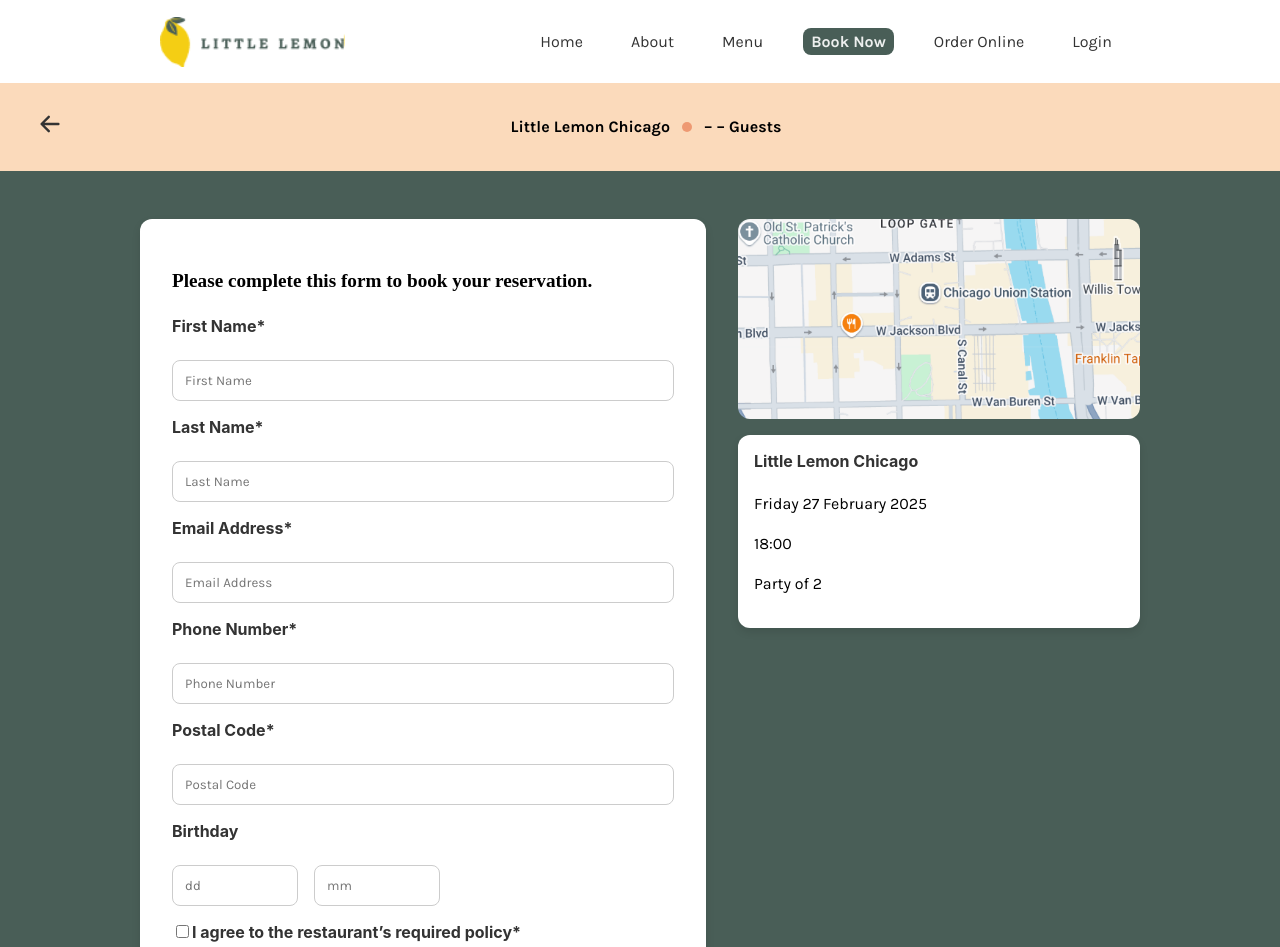
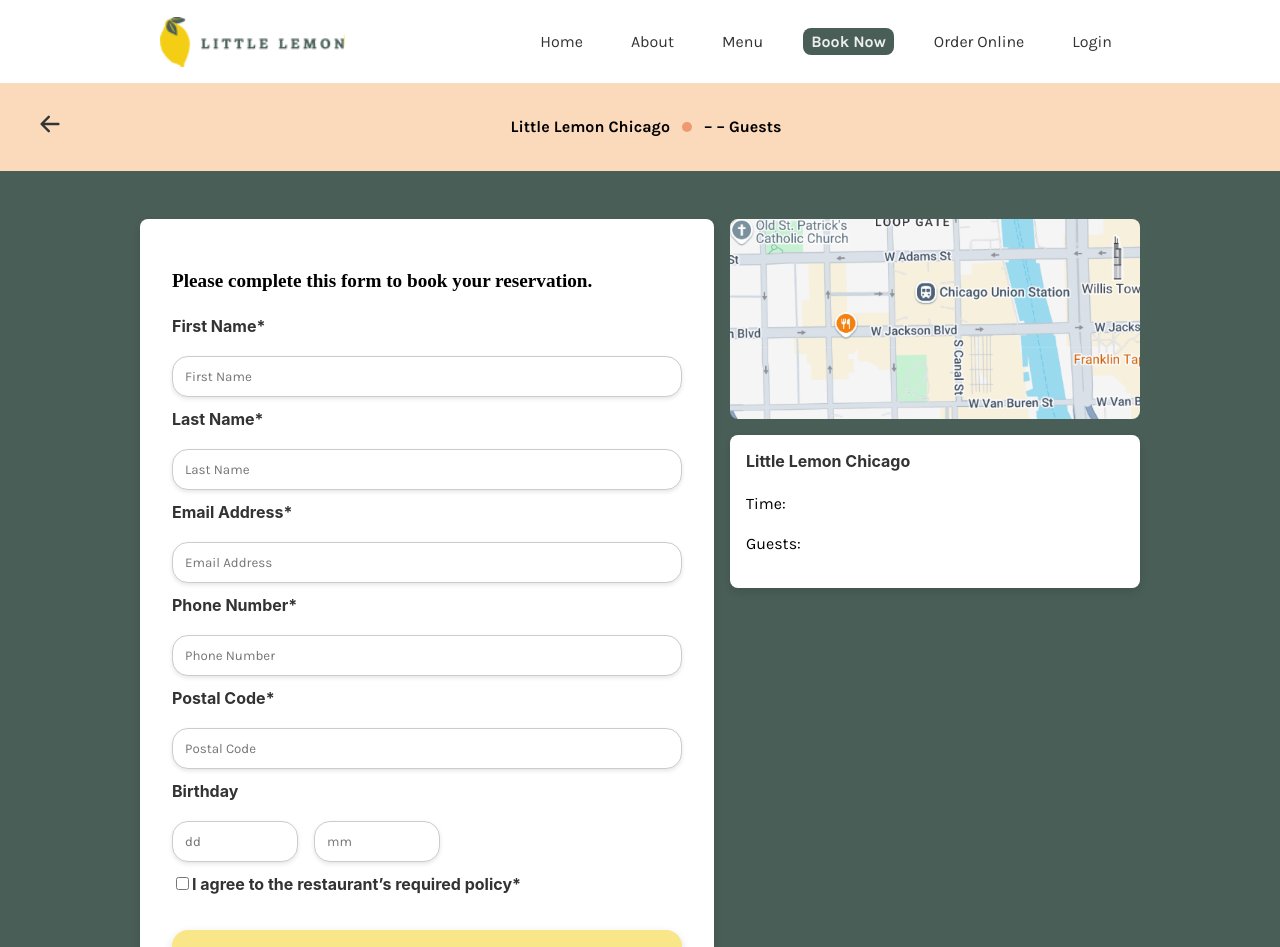
Before and after one commit to MAla-Ketola/Little-Lemon, a React (Create React App) app: page /booking/contact in a window 1280 px wide. Shown: the top 947 px of the page. Built offline with nearby package versions, Linux system fonts and the light colour scheme; a web font is replaced by a local one.

Commit message:
hooked up conatct info page

```diff
--- a/src/components/Main.js
+++ b/src/components/Main.js
@@ -15,7 +15,7 @@
   if (action.type !== "UPDATE_TIMES") {
     return state;
   }
-  const { date, existingBookings = [] } = action;
+  const { date, existingBookings = [], currentBookingTime } = action;
 
   const allSlots =
     typeof window.fetchAPI === "function" ? window.fetchAPI(date) : [];
@@ -25,7 +25,15 @@
     .filter((b) => new Date(b.date).toDateString() === date.toDateString())
     .map((b) => b.time);
 
-  return allSlots.filter((slot) => !bookedSlots.includes(slot));
+  let available = allSlots.filter((slot) => !bookedSlots.includes(slot));
+
+  // If modifying a booking, re-include their current time if it was removed
+  if (currentBookingTime && !available.includes(currentBookingTime)) {
+    available.push(currentBookingTime);
+    available.sort(); // optional
+  }
+
+  return available;
 }
 
 export default function Main({ children }) {
@@ -47,27 +55,57 @@
   }, [bookings]);
 
   const submitForm = (formData) => {
-    if (!window.submitAPI(formData)) return false;
+    if (!window.submitAPI(formData)) return null;
 
     if (formData.id) {
-      // — modifying an existing booking —
-      setBookings((prev) =>
-        prev.map((b) => (b.id === formData.id ? formData : b))
-      );
-      // send the updated booking (with its id) into state:
-      navigate("/booking/contact", { state: formData });
+      // --- Existing booking (modification) ---
+      setBookings((prev) => {
+        const previous = prev.find((b) => b.id === formData.id);
+        const updated = prev.map((b) => (b.id === formData.id ? formData : b));
+
+        if (
+          previous &&
+          (previous.date !== formData.date || previous.time !== formData.time)
+        ) {
+          dispatch({
+            type: "UPDATE_TIMES",
+            date: new Date(formData.date),
+            existingBookings: updated.filter((b) => b.id !== formData.id),
+          });
+        }
+        return updated;
+      });
+      return formData;
     } else {
-      // — brand-new booking — give it an ID _and_ use _that_ object for both storage and navigation
+      // --- New booking ---
       const bookingWithId = { ...formData, id: Date.now() };
+
       setBookings((prev) => [...prev, bookingWithId]);
-      navigate("/booking/contact", { state: bookingWithId });
+
+      dispatch({
+        type: "UPDATE_TIMES",
+        date: new Date(bookingWithId.date),
+        existingBookings: [...bookings, bookingWithId],
+      });
+      return bookingWithId;
     }
-
-    return true;
   };
 
   const cancelBooking = (bookingId) => {
-    setBookings((prev) => prev.filter((b) => b.id !== bookingId));
+    // 1) find the one being cancelled
+    const cancelled = bookings.find((b) => b.id === bookingId);
+    if (!cancelled) return;
+
+    // 2) drop it from state
+    const updated = bookings.filter((b) => b.id !== bookingId);
+    setBookings(updated);
+
+    // 3) immediately re-run UPDATE_TIMES for that date
+    dispatch({
+      type: "UPDATE_TIMES",
+      date: new Date(cancelled.date),
+      existingBookings: updated,
+    });
   };
 
   return (
--- a/src/pages/confirmationPage.js
+++ b/src/pages/confirmationPage.js
@@ -51,7 +51,7 @@
         <h1>Reservation Confirmed!</h1>
         <p>
           A confirmation email has been sent to{" "}
-          <strong>emma@example.com</strong>.
+          <strong>{data.email}</strong>.
         </p>
 
         <div className="summary-box">
--- a/src/pages/contactInfoPage.css
+++ b/src/pages/contactInfoPage.css
@@ -59,14 +59,14 @@
     margin: 0 auto;
     display: flex;
     flex-wrap: wrap;
-    gap: 2rem;
+    gap: 1rem;
     justify-content: center;
   }
 
   /* ===== Form Styling ===== */
   .contact-form-box {
     background-color: #fff;
-    border-radius: 12px;
+    border-radius: 8px;
     padding: 2rem;
     flex: 1 1 350px;
     box-shadow: 0 4px 8px rgba(0,0,0,0.1);
@@ -80,7 +80,7 @@
   .contact-form {
     display: flex;
     flex-direction: column;
-    gap: 1rem;
+    gap: 0.75rem;
   }
 
   .contact-form input[type="text"],
@@ -88,9 +88,17 @@
   .contact-form input[type="tel"],
   .contact-form input[type="number"] {
     padding: 0.75rem;
-    border-radius: 8px;
+    border-radius: 16px;
     border: 1px solid #ccc;
     font-family: "Karla", sans-serif;
+    box-shadow: 0 2px 4px rgba(0, 0, 0, 0.1);
+  }
+
+  .contact-form input[type="text"]:focus,
+  .contact-form input[type="email"]:focus,
+  .contact-form input[type="tel"]:focus,
+  .contact-form input[type="number"]:focus {
+    outline: 2px solid #495E57;
   }
 
   .birthday-inputs {
@@ -109,6 +117,24 @@
     gap: 0.5rem;
   }
 
+  .error {
+  padding-top: 0.05rem;
+  padding-left: 0.25rem;
+  color: #EE9972;
+  font-size: 0.875rem;
+  font-weight: normal;
+}
+
+.contact-form input.error-field {
+  border: 2px solid #EE9972;
+  border-radius: 16px;
+  transition: box-shadow 0.2s ease;
+}
+
+.contact-form input.error-field:focus {
+  outline: none;
+}
+
   /* ===== Right-Side Summary ===== */
   .contact-summary {
     flex: 1 1 250px;
@@ -119,14 +145,14 @@
 
   .map-image {
     width: 100%;
-    border-radius: 12px;
+    border-radius: 8px;
     object-fit: cover;
     max-height: 200px;
   }
 
   .summary-card {
     background: #fff;
-    border-radius: 12px;
+    border-radius: 8px;
     padding: 1rem;
     box-shadow: 0 4px 8px rgba(0,0,0,0.1);
   }
--- a/src/pages/contactInfoPage.js
+++ b/src/pages/contactInfoPage.js
@@ -4,21 +4,29 @@
 import { useNavigate, useLocation, Link } from "react-router-dom";
 import { HiArrowLeft } from "react-icons/hi";
 
-function ContactInfoPage() {
+function ContactInfoPage( {submitForm} ) {
   const navigate = useNavigate();
   const location = useLocation();
   const booking = location.state || {};
 
-  const [firstName, setFirstName] = useState("");
-  const [lastName, setLastName] = useState("");
-  const [email, setEmail] = useState("");
-  const [phone, setPhone] = useState("");
-  const [postal, setPostal] = useState("");
-  const [day, setDay] = useState("");
-  const [month, setMonth] = useState("");
-  const [agreed, setAgreed] = useState(false);
+  const [firstName, setFirstName] = useState(booking.firstName ||"");
+  const [lastName, setLastName] = useState(booking.lastName ||"");
+  const [email, setEmail] = useState(booking.email ||"");
+  const [phone, setPhone] = useState(booking.phone ||"");
+  const [postal, setPostal] = useState(booking.postal ||"");
+  const [day, setDay] = useState(booking.day ||"");
+  const [month, setMonth] = useState(booking.month ||"");
+  const [agreed, setAgreed] = useState(booking.agreed ||false);
 
   const formRef = useRef(null);
+  const firstNameRef = useRef();
+  const lastNameRef = useRef();
+  const emailRef = useRef();
+  const phoneRef = useRef();
+  const postalRef = useRef();
+  const dayRef = useRef();
+  const monthRef = useRef();
+  const agreedRef = useRef();
   const [isValid, setIsValid] = useState(false);
 
   const formattedDate = booking.date
@@ -26,6 +34,7 @@
         weekday: "short",
         day: "numeric",
         month: "short",
+        year: "numeric"
       })
     : "";
 
@@ -68,7 +77,26 @@
       Object.keys(touched).reduce((acc, f) => ({ ...acc, [f]: true }), {})
     );
 
-    if(!isValid) return;
+    if (!isValid) {
+      if (errors.firstName) {
+        firstNameRef.current.focus();
+      } else if (errors.lastName) {
+        lastNameRef.current.focus();
+      } else if (errors.email) {
+        emailRef.current.focus();
+      } else if (errors.phone) {
+        phoneRef.current.focus();
+      } else if (errors.postal) {
+        postalRef.current.focus();
+      } else if (errors.day) {
+        dayRef.current.focus();
+      } else if (errors.month) {
+        monthRef.current.focus();
+      } else if (errors.agreed) {
+        agreedRef.current.focus();
+      }
+      return;
+    }
 
     // stop if any errors
     if (Object.keys(errors).length > 0) {
@@ -76,8 +104,8 @@
     }
 
     // proceed: navigate to confirmation, pass along all state
-    navigate("/booking/contact/confirmation", {
-      state: {
+    const formData = {
+        ...booking,
         firstName,
         lastName,
         email,
@@ -86,9 +114,16 @@
         day,
         month,
         agreed,
-        ...booking,
-      },
-    });
+      }
+
+      const saved = submitForm(formData);
+      if (!saved) {
+      alert("Sorry—couldn’t complete your reservation. Please try again.");
+      return;
+    }
+
+    // on success, navigate with the real `id` in state
+    navigate("/booking/contact/confirmation", { state: saved });
   };
 
   return (
@@ -96,7 +131,7 @@
       {/* Top Booking Info Banner */}
       <section className="booking-banner">
         <div className="banner-content">
-          <button className="back-button" onClick={() => navigate(-1)}>
+          <button className="back-button" onClick={() => navigate("/booking", {state: booking})}>
             <HiArrowLeft />
           </button>
           <p>
@@ -117,13 +152,17 @@
           <div className="contact-form-box">
             <h3>Please complete this form to book your reservation.</h3>
             <form
-            className="contact-form"
-            ref={formRef}
-            onSubmit={handleSubmit}>
+              className="contact-form"
+              ref={formRef}
+              onSubmit={handleSubmit}
+            >
               <label>First Name*</label>
               <input
                 type="text"
+                id="res-firstName"
+                name="res-firstName"
                 value={firstName}
+                ref={firstNameRef}
                 onChange={(e) => setFirstName(e.target.value)}
                 onBlur={handleBlur("firstName")}
                 className={
@@ -133,13 +172,18 @@
                 required
               />
               {touched.firstName && errors.firstName && (
-                <div className="error">{errors.firstName}</div>
+                <label htmlFor="res-firstName" className="error" tabIndex={0}>
+                  {errors.firstName}
+                </label>
               )}
 
               <label>Last Name*</label>
               <input
                 type="text"
+                id="res-lastName"
+                name="res-lastName"
                 value={lastName}
+                ref={lastNameRef}
                 onChange={(e) => setLastName(e.target.value)}
                 onBlur={handleBlur("lastName")}
                 className={
@@ -149,13 +193,16 @@
                 required
               />
               {touched.lastName && errors.lastName && (
-                <div className="error">{errors.lastName}</div>
+                <label htmlFor="res-lastName" className="error" tabIndex={0}>{errors.lastName}</label>
               )}
 
               <label>Email Address*</label>
               <input
                 type="email"
+                id="res-email"
+                name="res-email"
                 value={email}
+                ref={emailRef}
                 onChange={(e) => setEmail(e.target.value)}
                 onBlur={handleBlur("email")}
                 className={touched.email && errors.email ? "error-field" : ""}
@@ -163,13 +210,16 @@
                 required
               />
               {touched.email && errors.email && (
-                <div className="error">{errors.email}</div>
+                <label htmlFor="res-email" className="error" tabIndex={0}>{errors.email}</label>
               )}
 
               <label>Phone Number*</label>
               <input
                 type="tel"
+                id="res-phone"
+                name="res-phone"
                 value={phone}
+                ref={phoneRef}
                 onChange={(e) => setPhone(e.target.value)}
                 onBlur={handleBlur("phone")}
                 className={touched.phone && errors.phone ? "error-field" : ""}
@@ -177,28 +227,34 @@
                 required
               />
               {touched.phone && errors.phone && (
-                <div className="error">{errors.phone}</div>
+                <label htmlFor="res-phone" className="error" tabIndex={0}>{errors.phone}</label>
               )}
 
               <label>Postal Code*</label>
               <input
                 type="text"
+                name="res-postal"
+                id="res-postal"
                 value={postal}
+                ref={postalRef}
                 onChange={(e) => setPostal(e.target.value)}
                 onBlur={handleBlur("postal")}
                 className={touched.postal && errors.postal ? "error-field" : ""}
                 placeholder="Postal Code"
               />
               {touched.postal && errors.postal && (
-                <div className="error">{errors.postal}</div>
+                <label htmlFor="res-postal" className="error" tabIndex={0}>{errors.postal}</label>
               )}
 
               <label>Birthday</label>
               <div className="birthday-inputs">
                 <input
                   type="number"
+                  id="res-birthday"
+                  name="res-birthday"
                   placeholder="dd"
                   value={day}
+                  ref={dayRef}
                   onChange={(e) => setDay(e.target.value)}
                   onBlur={handleBlur("day")}
                   min="1"
@@ -206,8 +262,11 @@
                 />
                 <input
                   type="number"
+                  id="res-birthday"
+                  name="res-birthday"
                   placeholder="mm"
                   value={month}
+                  ref={monthRef}
                   onChange={(e) => setMonth(e.target.value)}
                   onBlur={handleBlur("month")}
                   min="1"
@@ -215,31 +274,39 @@
                 />
               </div>
               {touched.day && touched.month && errors.birthday && (
-                <div className="error">{errors.birthday}</div>
+                <label htmlFor="res-birthday" className="error" tabIndex={0}>{errors.birthday}</label>
               )}
 
               <label>
                 <input
                   type="checkbox"
+                  id="res-agreed"
+                  name="res-agreed"
                   checked={agreed}
+                  ref={agreedRef}
                   onChange={(e) => setAgreed(e.target.checked)}
+                  className={
+                    touched.agreed && errors.agreed ? "error-field" : ""
+                  }
                   onBlur={handleBlur("agreed")}
                   required
                 />
                 I agree to the restaurant’s required policy*
               </label>
               {touched.agreed && errors.agreed && (
-                <div className="error">{errors.agreed}</div>
+                <label htmlFor="res-agreed" className="error" tabIndex={0}>{errors.agreed}</label>
               )}
 
-                <button
-                type="submit"
+              <button
+                type="button"
                 onClick={handleSubmit}
                 aria-label="On Click"
-                className={`cta-button full-width ${!isValid ? "disabled" : ""}`}>
-                  Reserve table
-                </button>
-
+                className={`cta-button full-width ${
+                  !isValid ? "disabled" : ""
+                }`}
+              >
+                Confirm Reservation
+              </button>
             </form>
           </div>
 
@@ -248,9 +315,9 @@
             <img src="/images/map.png" alt="Map" className="map-image" />
             <div className="summary-card">
               <h4>Little Lemon Chicago</h4>
-              <p>Friday 27 February 2025</p>
-              <p>18:00</p>
-              <p>Party of 2</p>
+              <p>{formattedDate}</p>
+              <p>Time: {booking.time}</p>
+              <p>Guests: {booking.guests}</p>
             </div>
           </div>
         </motion.div>
```
Also changed, not shown: src/pages/bookingForm.js (+17 -19 lines), src/pages/bookingpage.css (+5 -3 lines).
